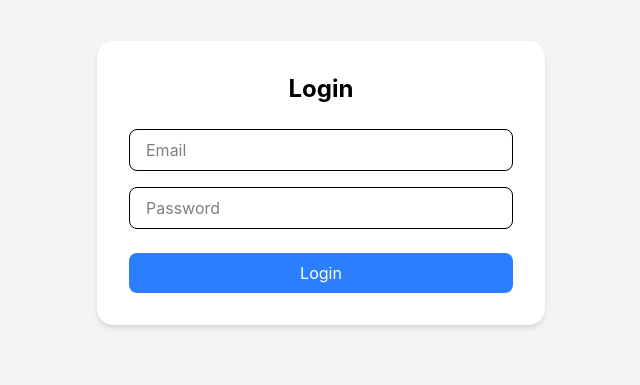
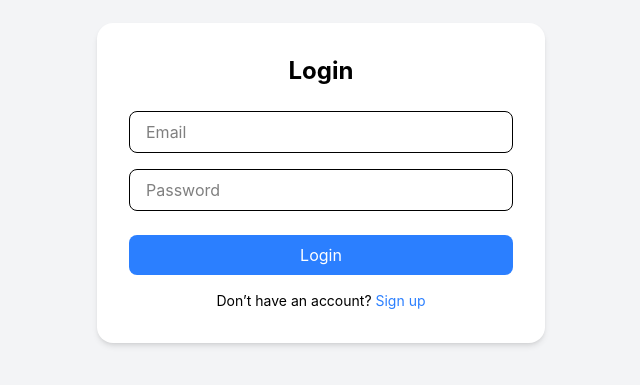
Before and after one commit to milkyascodes/admin-employee-task-management, a React (Vite) app: page / in a window 1280 px wide. Shown: the part 217-602 px from the top of the page, without its empty margins (319-959 px from the left). Built offline with nearby package versions, Linux system fonts and the light colour scheme; no server answers.

Commit message:
implemented signup and switch between login and signup functionality

```diff
--- a/src/pages/LoginPage.jsx
+++ b/src/pages/LoginPage.jsx
@@ -9,7 +9,7 @@ export default function Login() {
   const dispatch = useDispatch();
   const navigate = useNavigate();
 
-  const { user, role, error } = useSelector((state) => state.auth);
+  const { role, error } = useSelector((state) => state.auth);
 
   // login
   const handleLogin = async (e) => {
@@ -50,6 +50,16 @@ export default function Login() {
         >
           Login
         </button>
+
+        <p className="text-sm text-center mt-4">
+          Don’t have an account?{" "}
+          <span
+            onClick={() => navigate("/signup")}
+            className="text-blue-500 cursor-pointer"
+          >
+            Sign up
+          </span>
+        </p>
       </form>
     </div>
   );
--- a/src/pages/SignupPage.jsx
+++ b/src/pages/SignupPage.jsx
@@ -1,53 +1,56 @@
 import { useState } from "react";
+import { useDispatch, useSelector } from "react-redux";
+import { signupUser } from "../features/auth/authSlice";
 
 export default function Signup() {
   const [email, setEmail] = useState("");
   const [password, setPassword] = useState("");
+  const dispatch = useDispatch();
+  const { error } = useSelector((state) => state.auth);
 
   const handleSignup = async (e) => {
     e.preventDefault();
-    console.log({ email, password });
-    // connect to Supabase signup
-    await supabase.auth.signUp({
-      email,
-      password,
-    });
+    await dispatch(signupUser({ email, password }));
+    alert("Signup successful! Please login.");
   };
 
   return (
     <div className="flex items-center justify-center min-h-screen bg-gray-100">
       <form
+        className="bg-white p-8 rounded-2xl shadow-md w-full max-w-md"
         onSubmit={handleSignup}
-        className="bg-white p-8 rounded-2xl shadow-md w-full max-w-md"
       >
         <h2 className="text-2xl font-bold mb-6 text-center">Sign Up</h2>
-
+        {error && <p className="text-red-500 mb-4">{error}</p>}
         <input
           type="email"
           placeholder="Email"
-          className="w-full mb-4 px-4 py-2 border rounded-lg focus:outline-none focus:ring-2 focus:ring-green-400"
+          className="w-full mb-4 px-4 py-2 border rounded-lg"
           value={email}
           onChange={(e) => setEmail(e.target.value)}
         />
-
         <input
           type="password"
           placeholder="Password"
-          className="w-full mb-6 px-4 py-2 border rounded-lg focus:outline-none focus:ring-2 focus:ring-green-400"
+          className="w-full mb-6 px-4 py-2 border rounded-lg"
           value={password}
           onChange={(e) => setPassword(e.target.value)}
         />
-
         <button
           type="submit"
-          className="w-full bg-green-500 text-white py-2 rounded-lg hover:bg-green-600 transition"
+          className="w-full bg-green-500 text-white py-2 rounded-lg"
         >
-          Create Account
+          Sign Up
         </button>
 
         <p className="text-sm text-center mt-4">
           Already have an account?{" "}
-          <span className="text-green-500 cursor-pointer">Login</span>
+          <span
+            onClick={() => navigate("/login")}
+            className="text-green-500 cursor-pointer"
+          >
+            Sign up
+          </span>
         </p>
       </form>
     </div>
```
